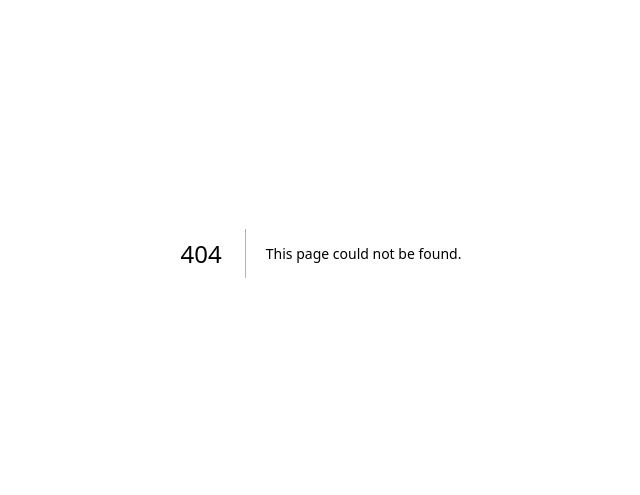
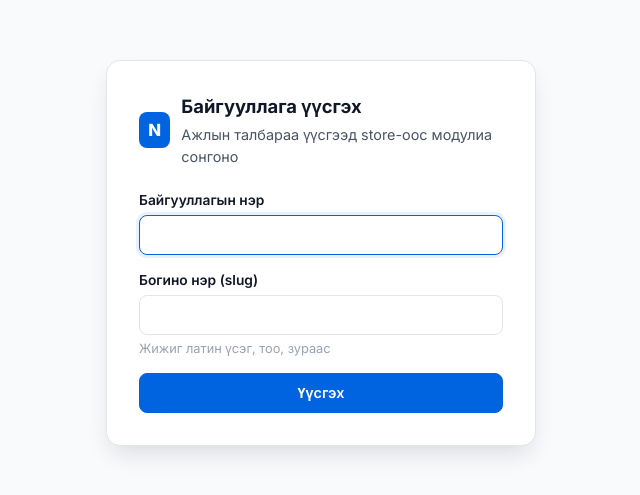
Before and after one commit to gerege-systems/nexus-mini, a Next.js app in the folder frontend/: page /org/new in a window 1280 px wide. Before the commit this address had no page. Shown: the part 147-642 px from the top of the page, without its empty margins (319-959 px from the left). Built offline with nearby package versions, Linux system fonts and the light colour scheme.

Commit message:
setup wizard 2 алхам (админ → өөрийн байгууллага), /org/new, кирилл транслит slug

```diff
--- /dev/null
+++ b/frontend/app/org/new/page.tsx
@@ -0,0 +1,69 @@
+"use client";
+
+import { useState } from "react";
+import { useRouter } from "next/navigation";
+import { api, ApiError } from "@/lib/api";
+import { slugify } from "@/lib/slug";
+
+// Нэвтэрсэн ч байгууллагагүй (эсвэл шинээр нэмэх) хэрэглэгчид.
+export default function NewOrgPage() {
+  const [org, setOrg] = useState({ name: "", slug: "" });
+  const [slugTouched, setSlugTouched] = useState(false);
+  const [err, setErr] = useState("");
+  const [busy, setBusy] = useState(false);
+  const router = useRouter();
+
+  const submit = async (e: React.FormEvent) => {
+    e.preventDefault();
+    setErr("");
+    setBusy(true);
+    try {
+      const r = await api.post<{ tenant_id: string }>("/api/tenants", org);
+      await api.post("/api/session/tenant", { tenant_id: r.tenant_id });
+      router.replace("/store");
+    } catch (ex) {
+      if (ex instanceof ApiError && ex.status === 401) router.replace("/login");
+      else setErr(ex instanceof ApiError ? ex.message : "Алдаа гарлаа");
+      setBusy(false);
+    }
+  };
+
+  return (
+    <div className="auth-wrap">
+      <div className="auth-card">
+        <div className="brand-row">
+          <span className="brand-square">N</span>
+          <div>
+            <h1>Байгууллага үүсгэх</h1>
+            <p className="sub">Ажлын талбараа үүсгээд store-оос модулиа сонгоно</p>
+          </div>
+        </div>
+        {err && <div className="alert alert--danger">{err}</div>}
+        <form onSubmit={submit}>
+          <div className="field">
+            <label>Байгууллагын нэр</label>
+            <input value={org.name} autoFocus required
+              onChange={(e) =>
+                setOrg({
+                  name: e.target.value,
+                  slug: slugTouched ? org.slug : slugify(e.target.value),
+                })
+              } />
+          </div>
+          <div className="field">
+            <label>Богино нэр (slug)</label>
+            <input value={org.slug} required
+              onChange={(e) => {
+                setSlugTouched(true);
+                setOrg({ ...org, slug: slugify(e.target.value) });
+              }} />
+            <div className="hint">Жижиг латин үсэг, тоо, зураас</div>
+          </div>
+          <button className="btn" style={{ width: "100%", justifyContent: "center" }} disabled={busy}>
+            Үүсгэх
+          </button>
+        </form>
+      </div>
+    </div>
+  );
+}
--- a/frontend/app/signup/page.tsx
+++ b/frontend/app/signup/page.tsx
@@ -4,9 +4,7 @@ import { useState } from "react";
 import Link from "next/link";
 import { useRouter } from "next/navigation";
 import { api, ApiError } from "@/lib/api";
-
-const slugify = (s: string) =>
-  s.toLowerCase().replace(/[^a-z0-9]+/g, "-").replace(/^-+|-+$/g, "").slice(0, 40);
+import { slugify } from "@/lib/slug";
 
 export default function SignupPage() {
   const [form, setForm] = useState({
--- a/frontend/components/shell.tsx
+++ b/frontend/components/shell.tsx
@@ -24,12 +24,13 @@ export function Shell({ children }: { children: React.ReactNode }) {
     try {
       const me = await api.get<Me>("/api/me");
       if (!me.tenant_id) {
-        // Байгууллагагүй/сонгоогүй: жагсаалтаас эхнийхийг идэвхжүүлнэ.
+        // Байгууллагагүй/сонгоогүй: жагсаалтаас эхнийхийг идэвхжүүлнэ,
+        // огт байхгүй бол (нэвтэрсэн хэвээрээ) шинээр үүсгүүлнэ.
         if (me.tenants.length > 0) {
           await api.post("/api/session/tenant", { tenant_id: me.tenants[0].id });
           return load();
         }
-        router.replace("/signup");
+        router.replace("/org/new");
         return;
       }
       const menu = await api.get<{ apps: MenuApp[] }>("/api/menu");
--- /dev/null
+++ b/frontend/lib/slug.ts
@@ -0,0 +1,20 @@
+// Кирилл → латин транслит + slug. "Гэрэгэ Системс" → "gerege-systems"
+// биш ч "gerege-sistems" гэж ойлгомжтой slug гаргана.
+const translit: Record<string, string> = {
+  а: "a", б: "b", в: "v", г: "g", д: "d", е: "ye", ё: "yo", ж: "j",
+  з: "z", и: "i", й: "i", к: "k", л: "l", м: "m", н: "n", о: "o",
+  ө: "u", п: "p", р: "r", с: "s", т: "t", у: "u", ү: "u", ф: "f",
+  х: "kh", ц: "ts", ч: "ch", ш: "sh", щ: "sh", ъ: "", ы: "y", ь: "",
+  э: "e", ю: "yu", я: "ya",
+};
+
+export function slugify(s: string): string {
+  return s
+    .toLowerCase()
+    .split("")
+    .map((ch) => translit[ch] ?? ch)
+    .join("")
+    .replace(/[^a-z0-9]+/g, "-")
+    .replace(/^-+|-+$/g, "")
+    .slice(0, 40);
+}
```
Also changed, not shown: frontend/app/setup/page.tsx (+72 -18 lines), frontend/components/usermenu.tsx (+5 -4 lines).
